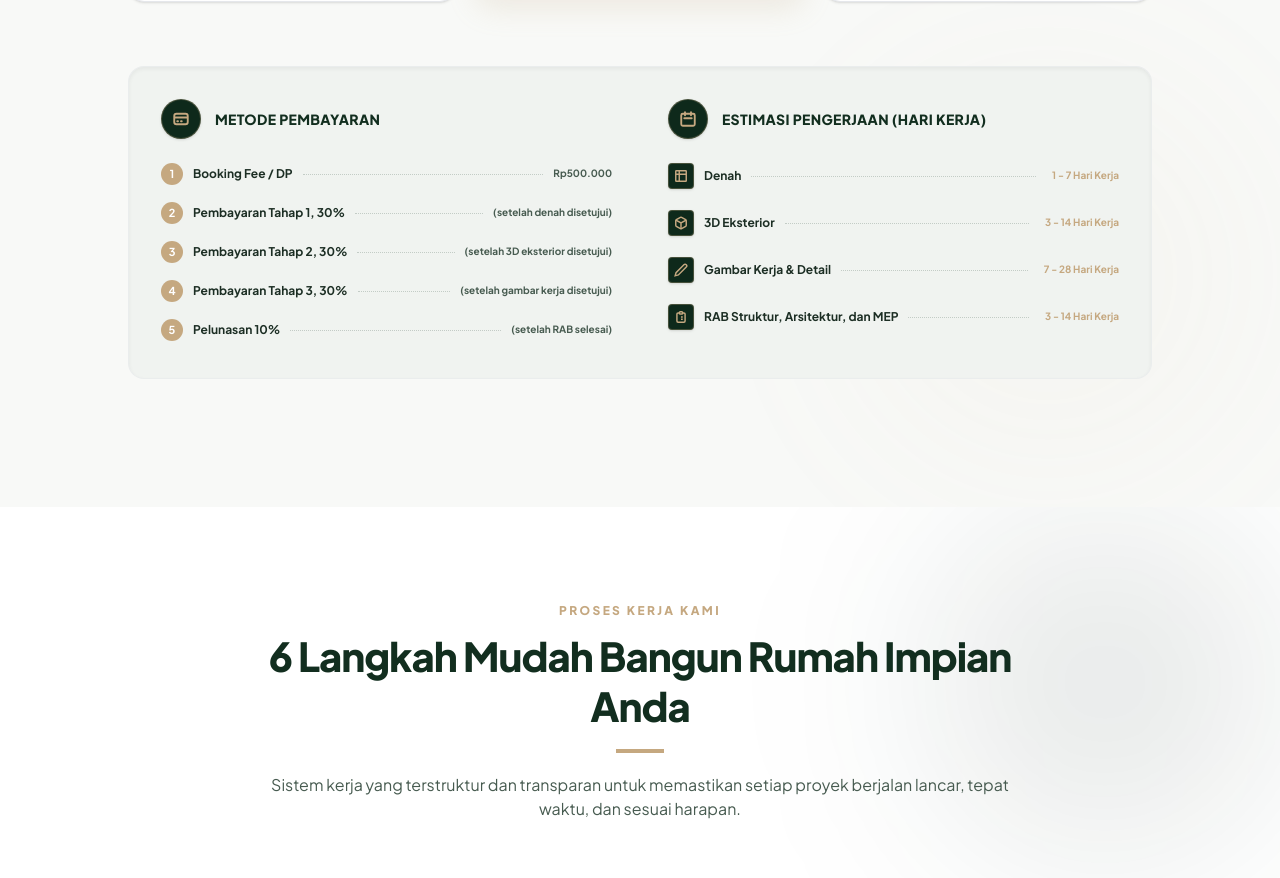
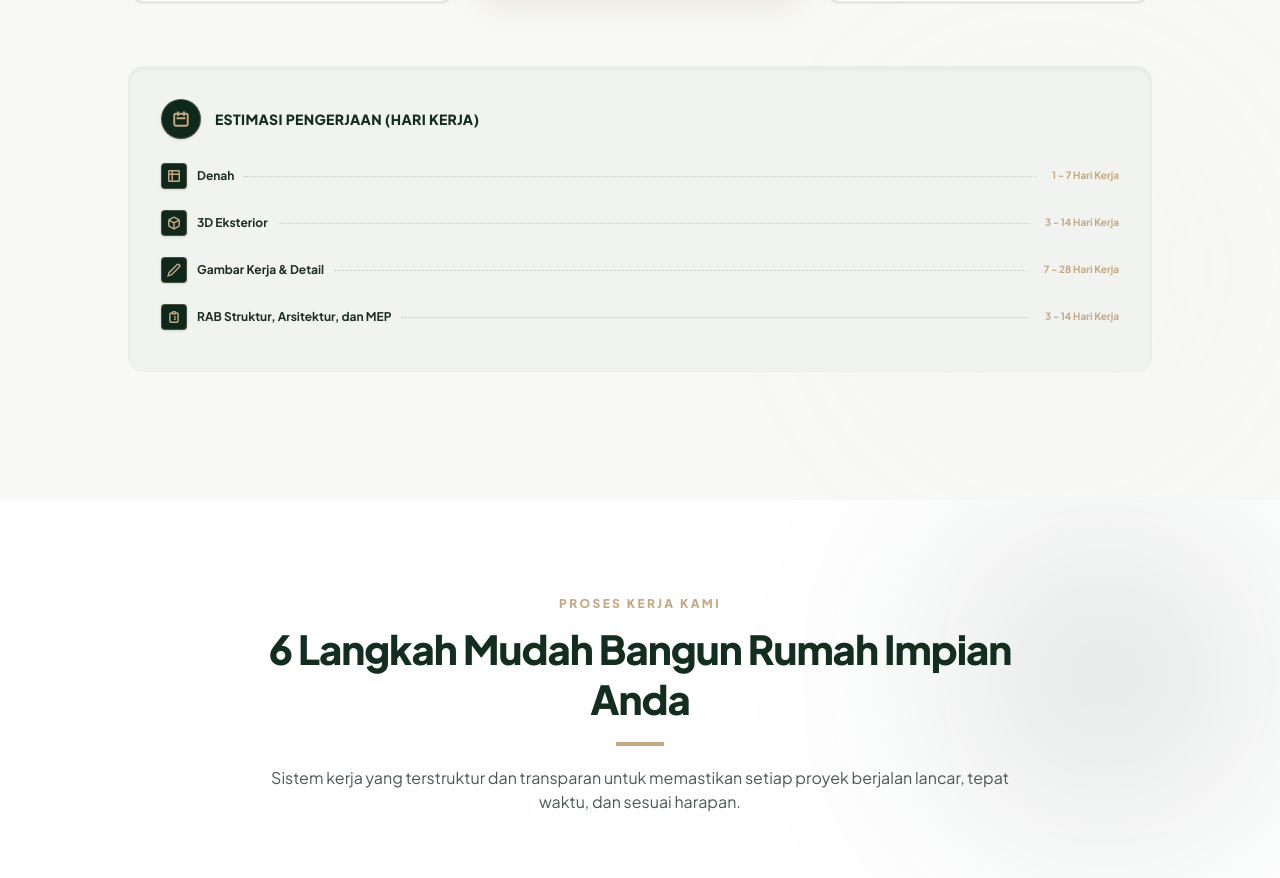
Before and after one commit to kendikadimas/tamalivingconsultant, a Next.js app: page / in a window 1280 px wide. Shown: the part 3761-4639 px from the top of the page. Built offline with nearby package versions, Linux system fonts and the light colour scheme.

Commit message:
archive metode pembayaran section, estimasi pengerjaan full width

```diff
--- a/src/components/Packages.js
+++ b/src/components/Packages.js
@@ -237,9 +237,10 @@ export default function Packages() {
 
         {/* Bottom Details Panel (Payment & Timeline) */}
         <div className="bg-[#f0f3f0] rounded-2xl p-6 lg:p-8 border border-gray-200/50 max-w-5xl mx-auto mb-12 shadow-inner">
-          <div className="grid grid-cols-1 lg:grid-cols-2 gap-10 lg:gap-14 items-start">
+          <div className="grid grid-cols-1 gap-10 items-start">
 
-            {/* Column 1 - Metode Pembayaran */}
+            {/* Column 1 - Metode Pembayaran (DIARSIPKAN) */}
+            {/*
             <div>
               <div className="flex items-center gap-3.5 mb-6">
                 <div className="w-10 h-10 rounded-full bg-[#0e291b] text-[#c5a880] flex items-center justify-center shrink-0 border border-[#c5a880]/30 shadow-sm">
@@ -272,8 +273,9 @@ export default function Packages() {
                 ))}
               </div>
             </div>
+            */}
 
-            {/* Column 2 - Estimasi Pengerjaan */}
+            {/* Estimasi Pengerjaan */}
             <div>
               <div className="flex items-center gap-3.5 mb-6">
                 <div className="w-10 h-10 rounded-full bg-[#0e291b] text-[#c5a880] flex items-center justify-center shrink-0 border border-[#c5a880]/30 shadow-sm">
```
